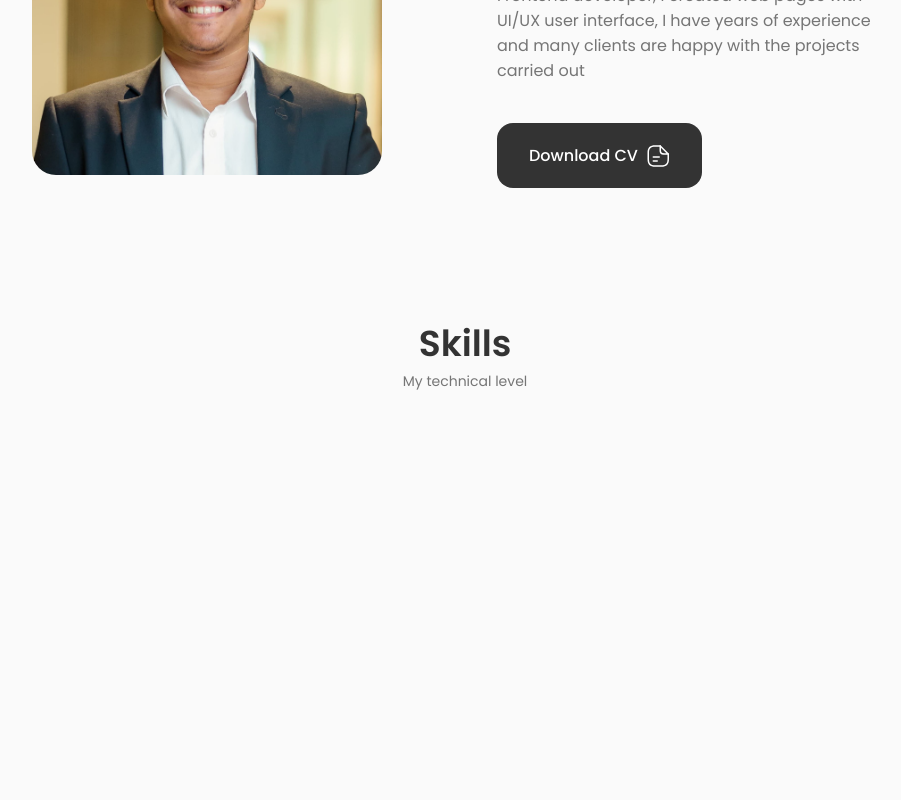
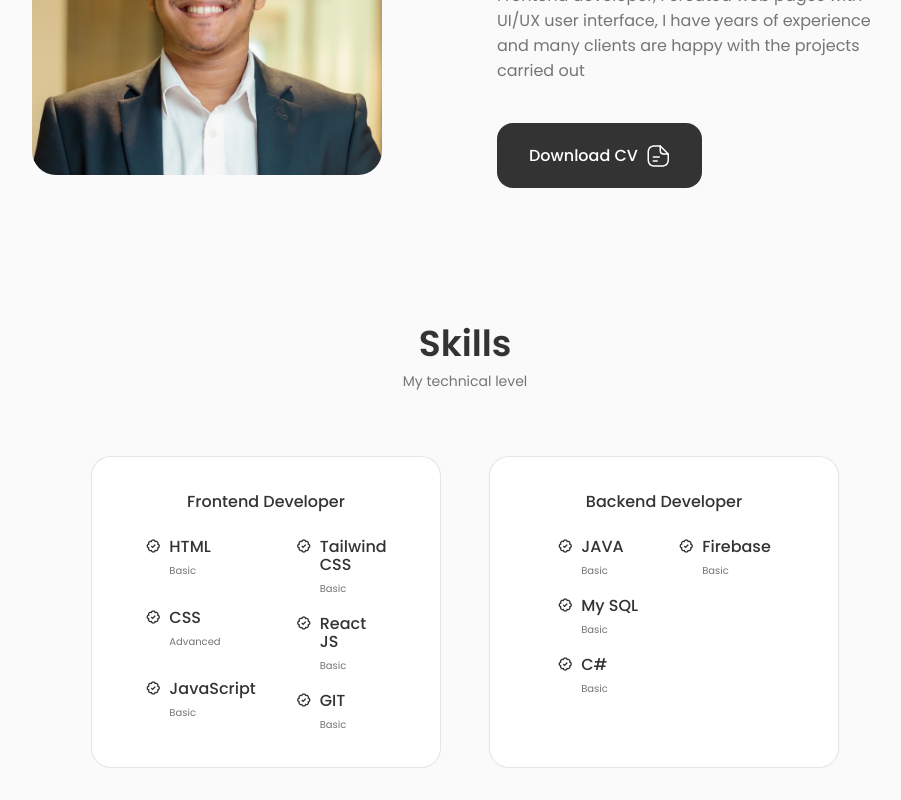
Before and after one commit to Nelithhh/Nelith-Portfolio, a React (Vite) app: page / in a window 1280 px wide. Shown: the part 1087-1887 px from the top of the page, without its empty margins (175-1076 px from the left). Before the commit the page ends 1599 px from the top, so only its background shows below. Built offline with nearby package versions, Linux system fonts and the light colour scheme.

Commit message:
Skills final

```diff
--- a/src/components/skills/Backend.jsx
+++ b/src/components/skills/Backend.jsx
@@ -2,8 +2,50 @@ import React from 'react'
 
 function Backend() {
   return (
-    <div>
+    <div className="skills__content">
+        <h3 className="skills__title">Backend Developer</h3>
 
+        <div className="skills__box">
+            <div className="skills__group">
+                <div className="skills__data">
+                    <i class='bx bx-badge-check'></i>
+
+                    <div>
+                        <h3 className="skills__name">JAVA</h3>
+                        <span className="skills__level">Basic</span>
+                    </div>
+                </div>
+
+                <div className="skills__data">
+                    <i class='bx bx-badge-check'></i>
+
+                    <div>
+                        <h3 className="skills__name">My SQL</h3>
+                        <span className="skills__level">Basic</span>
+                    </div>
+                </div>
+
+                <div className="skills__data">
+                    <i class='bx bx-badge-check'></i>
+
+                    <div>
+                        <h3 className="skills__name">C#</h3>
+                        <span className="skills__level">Basic</span>
+                    </div>
+                </div>
+            </div>
+
+            <div className="skills__group">
+                <div className="skills__data">
+                    <i class='bx bx-badge-check'></i>
+
+                    <div>
+                        <h3 className="skills__name">Firebase</h3>
+                        <span className="skills__level">Basic</span>
+                    </div>
+                </div>
+            </div>
+        </div>
     </div>
   )
 }
--- a/src/components/skills/Frontend.jsx
+++ b/src/components/skills/Frontend.jsx
@@ -2,8 +2,68 @@ import React from 'react'
 
 function Frontend() {
   return (
-    <div>
+    <div className="skills__content">
+        <h3 className="skills__title">Frontend Developer</h3>
 
+        <div className="skills__box">
+            <div className="skills__group">
+                <div className="skills__data">
+                    <i class='bx bx-badge-check'></i>
+
+                    <div>
+                        <h3 className="skills__name">HTML</h3>
+                        <span className="skills__level">Basic</span>
+                    </div>
+                </div>
+
+                <div className="skills__data">
+                    <i class='bx bx-badge-check'></i>
+
+                    <div>
+                        <h3 className="skills__name">CSS</h3>
+                        <span className="skills__level">Advanced</span>
+                    </div>
+                </div>
+
+                <div className="skills__data">
+                    <i class='bx bx-badge-check'></i>
+
+                    <div>
+                        <h3 className="skills__name">JavaScript</h3>
+                        <span className="skills__level">Basic</span>
+                    </div>
+                </div>
+            </div>
+
+            <div className="skills__group">
+                <div className="skills__data">
+                    <i class='bx bx-badge-check'></i>
+
+                    <div>
+                        <h3 className="skills__name">Tailwind CSS</h3>
+                        <span className="skills__level">Basic</span>
+                    </div>
+                </div>
+
+                <div className="skills__data">
+                    <i class='bx bx-badge-check'></i>
+
+                    <div>
+                        <h3 className="skills__name">React JS</h3>
+                        <span className="skills__level">Basic</span>
+                    </div>
+                </div>
+
+                <div className="skills__data">
+                    <i class='bx bx-badge-check'></i>
+
+                    <div>
+                        <h3 className="skills__name">GIT</h3>
+                        <span className="skills__level">Basic</span>
+                    </div>
+                </div>
+            </div>
+        </div>
     </div>
   )
 }
--- a/src/components/skills/Skills.css
+++ b/src/components/skills/Skills.css
@@ -0,0 +1,78 @@
+.skills__container {
+    grid-template-columns: repeat(2, 350px);
+    column-gap: 3rem;
+    justify-content: center;
+}
+
+.skills__content {
+    background-color: var(--container-color);
+    border: 1px solid rgba(0, 0, 0, 0.1);
+    padding: 2rem 4rem;
+    border-radius: 1.25rem;
+}
+
+.skills__title {
+    font-size: var(--normal-font-size);
+    font-weight: var(--font-medium);
+    text-align: center;
+    margin-bottom: var(--mb-1-5);
+}
+
+.skills__box {
+    display: flex;
+    justify-content: center;
+    column-gap: 2.5rem;
+}
+
+.skills__group {
+    display: grid;
+    align-items: flex-start;
+    row-gap: 1rem;
+}
+
+.skills__data {
+    display: flex;
+    column-gap: 0.5rem;
+}
+
+.skills .bx-badge-check {
+    font-size: 1rem;
+    color: var(--title-color);
+}
+
+.skills__name {
+    font-size: var(--normal-font-size);
+    font-weight: var(--font-medium);
+    line-height: 18px;
+}
+
+.skills__level {
+    font-size: var(--tiny-font-size);
+}
+
+@media screen and (max-width: 992px) {
+    .skills__container {
+        grid-template-columns: min-content;
+        row-gap: 2rem;
+    }
+}
+
+@media screen and (max-width: 576px) {
+    .skills__container {
+        grid-template-columns: 1fr;
+    }
+
+    .skills__content {
+        padding: 1.5rem;
+    }
+}
+
+@media screen and (max-width: 350px) {
+    .skills__box {
+        column-gap: 1.25rem;
+    }
+
+    .skills__name {
+        font-size: var(--small-font-size);
+    }
+}
```
